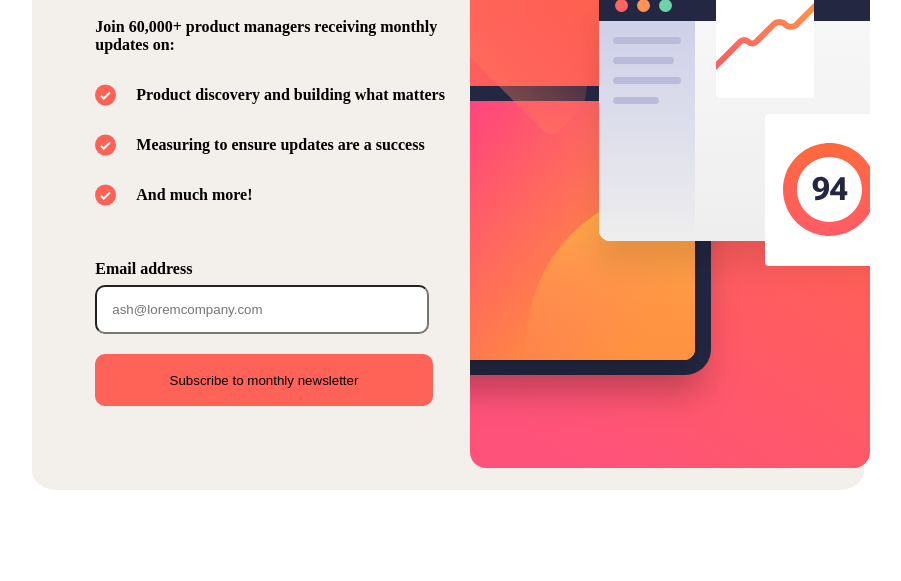
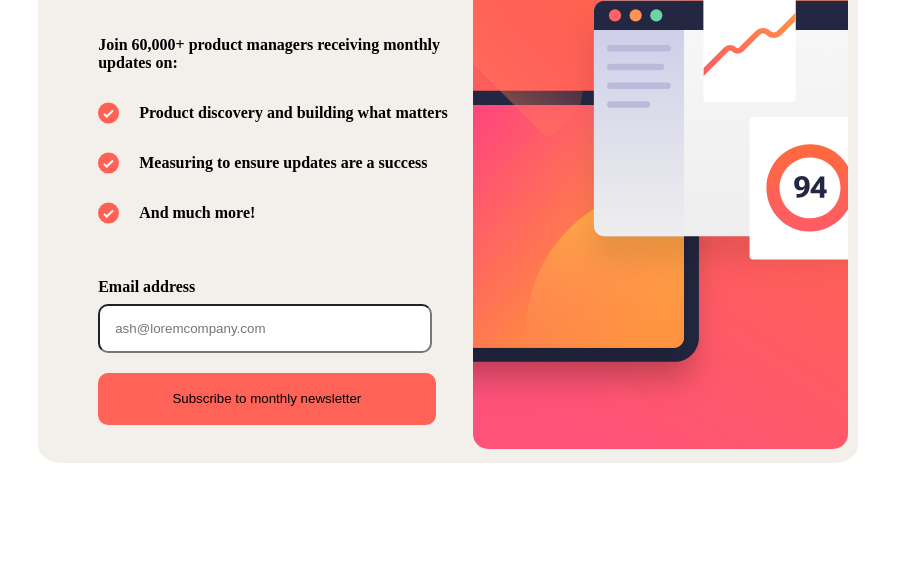
Before and after one commit to iamkenny-dev/newsletter_form, a plain HTML site: page index.html in a window 1280 px wide. Shown: the part 235-816 px from the top of the page, without its empty margins (192-1093 px from the left). Drawn offline with Linux system fonts and the light colour scheme.

Commit message:
css-update

```diff
--- a/style.css
+++ b/style.css
@@ -21,7 +21,7 @@ body {
     display: flex;
     flex-direction: row;
     background-color:rgb(243, 239, 235);
-    padding: 1.5% 1.5% 1.5% 5%;
+    padding: 10px 10px 10px 60px;
     border-radius: 3%;
 }
 
@@ -37,6 +37,10 @@ body {
 
 .right-container {
     width: 50%;
+}
+
+.right-container > img {
+    max-width: 100%;
 }
 
 button {
```
